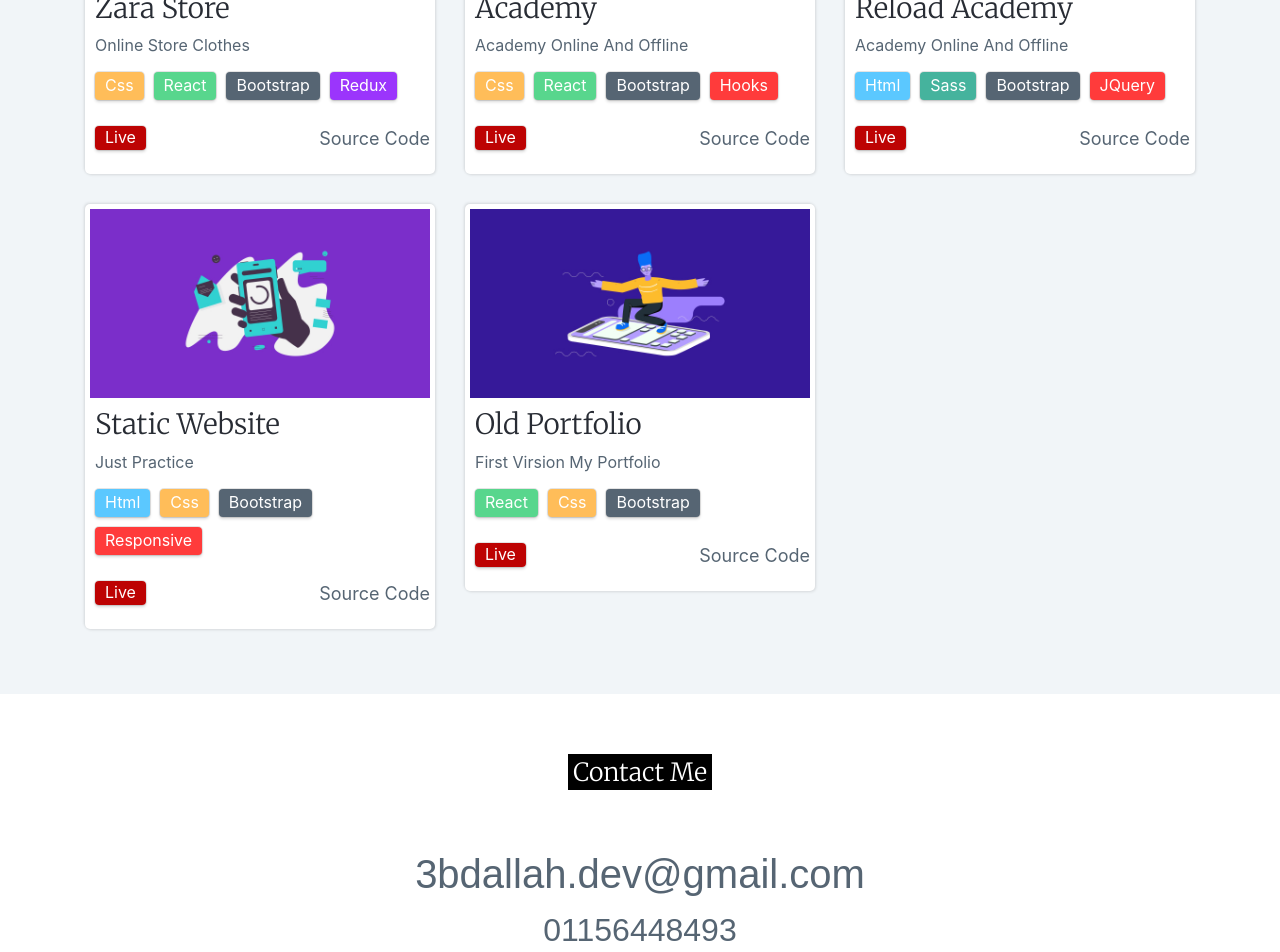
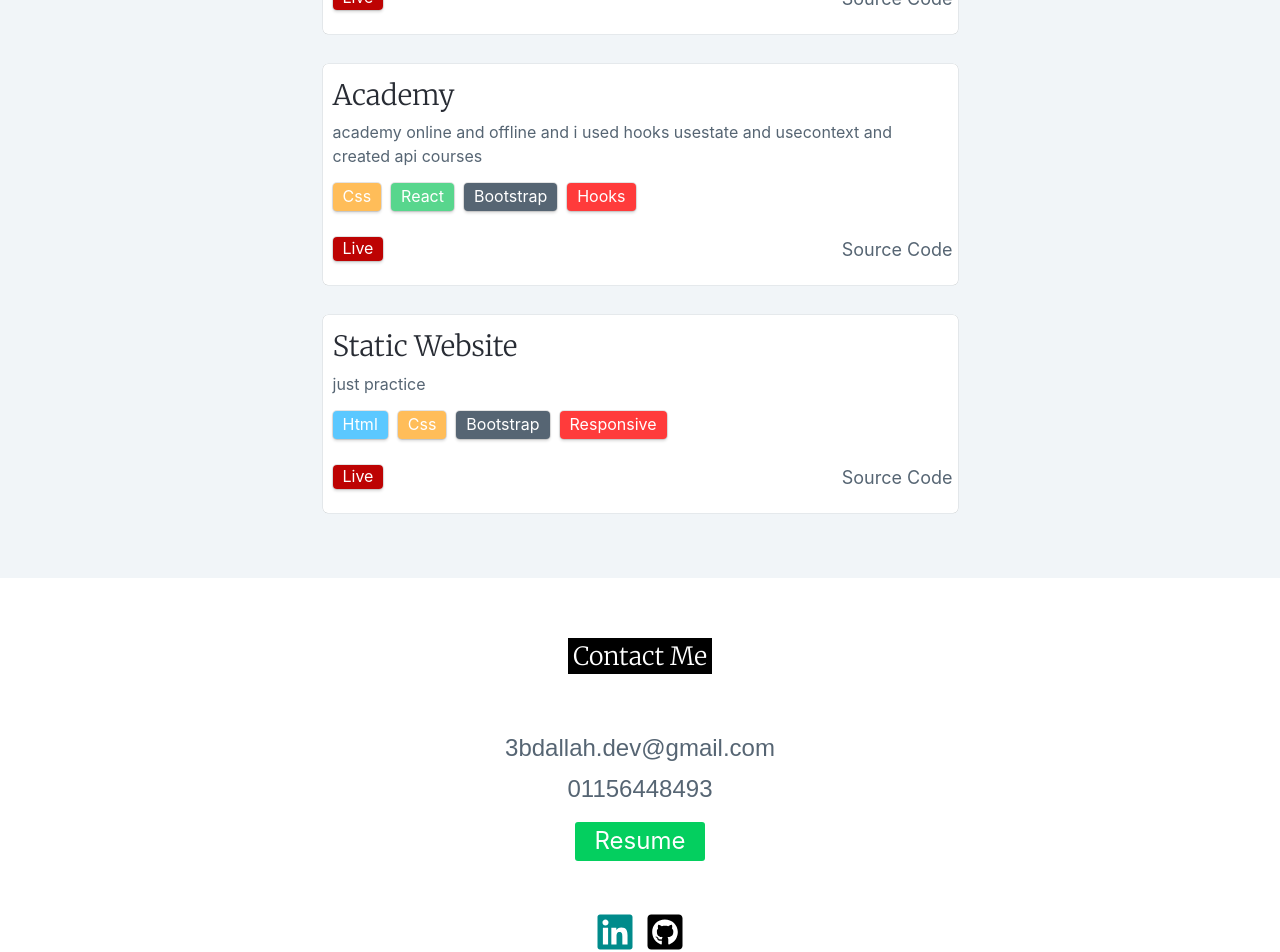
Before and after one commit to 3bdalah/Last-portfolio, a React (Create React App) app: page / in a window 1280 px wide. Shown: the part 1400-2352 px from the top of the page. Built offline with nearby package versions, Linux system fonts and the light colour scheme.

Commit message:
Changed Designed Card Projects

```diff
--- a/public/index.html
+++ b/public/index.html
@@ -24,7 +24,7 @@
       work correctly both with client-side routing and a non-root public URL.
       Learn how to configure a non-root public URL by running `npm run build`.
     -->
-    <title>React App</title>
+    <title>Abdallah</title>
   </head>
   <body>
     <noscript>You need to enable JavaScript to run this app.</noscript>
--- a/src/App.scss
+++ b/src/App.scss
@@ -191,7 +191,9 @@ body{
   background-color: #F1F5F8;
   .project{
     border:none;
-    box-shadow: 1px 1px 3px rgba(0,0,0,0.1),-1px -1px 3px rgba(0,0,0,0.1);
+    // box-shadow: 1px 1px 3px rgba(0,0,0,0.1),-1px -1px 3px rgba(0,0,0,0.1);
+     box-shadow: 0 0 0 0.3px rgba(0,0,0,.1), 0px 0px 0px 0.3px rgba(0,0,0,.1);
+
     overflow: hidden;
     margin:15px 0px;
     background-color: #fff;
@@ -210,6 +212,7 @@ body{
       color:#566573;
       text-transform: capitalize;
       margin: 0px 0px 10px 5px;
+      text-transform: lowercase;
     }
     img{
       width:100%;
@@ -302,24 +305,24 @@ body{
       font-family:  Arial, sans-serif;
       font-weight: 500;
       color:#566573;
-      font-size: 2.5rem;
+      font-size: 1.5rem;
     }
     .mobile{
       color:#566573;
         //  color:#ff3b3b;
-        font-size: 2rem;
+        font-size: 1.5rem;
         font-family:  Arial, sans-serif;
     }
     .resume{
       background-color: #04cf5f;
-      padding:4px 10px 6px 10px;
+      padding:4px 20px 6px 20px;
       color:#fff;
       text-transform: capitalize;
       text-decoration: none;
       border-radius: 3px;
       margin-bottom: 20px;
 
-      font-size: 2rem;
+      font-size: 1.5rem;
       // display: block;
       // text-align: center;
     }
@@ -327,7 +330,7 @@ body{
       display: block;
       margin-top: 40px;
       .icon{
-        font-size: 2.7rem;
+        font-size: 2.5rem;
         margin:5px;
       }
       .icon.github a{
@@ -349,8 +352,7 @@ body{
       margin-top:50px;
       // text-transform: capitalize;
       .mail{
-
-        font-size: 1.5rem;
+        font-size: 1rem;
       }
       .mobile{
         font-size: 1rem;
--- a/src/components/projects/ProjectItem.js
+++ b/src/components/projects/ProjectItem.js
@@ -3,11 +3,11 @@ import uuid from 'react-uuid'
 
 const ProjectItem = ({img,title,desc,skills,git,demo}) => {
     return (
-        <div className="col-lg-4 col-md-6 col-sm-12">
+        <div className="col-lg-7 col-md-8 col-sm-12 mx-auto">
 
             <div className="project">
             <a href={demo} target="blank">
-               <img src={img} alt="Project Academy "/>
+
                </a>
                <h3 className="title-project">{title}</h3>
                <p className="desc">{desc}</p>
--- a/src/data/projects.js
+++ b/src/data/projects.js
@@ -4,7 +4,7 @@ const projects = [
         title: "zara store",
         img : "./img-public/project2.jpg",
         skills: ['css','react','bootstrap','redux'],
-        desc:"online store clothes",
+        desc:"E-Commerse is the buying and selling of goods and services,online store clothes,App have single page application and add products to cart and another features",
         demo:"https://zarastore.netlify.app/",
         git:"https://github.com/abdallllaa/zara"
     },
@@ -13,19 +13,19 @@ const projects = [
         title: "Academy",
         img : "./img-public/project3.jpg",
         skills: ['css','react','bootstrap','hooks'],
-        desc:"academy online and offline",
+        desc:"academy online and offline and i used Hooks Usestate and useContext and Created Api courses",
         demo:"https://megira.netlify.app/",
         git:"https://github.com/abdallllaa/academy"
     },
-    {
-        id: 3,
-        title: "Reload Academy",
-        img : "./img-public/project4.jpg",
-        skills: ['html','sass','bootstrap','jQuery'],
-        desc:"academy online and offline",
-        demo:"https://aacademy.netlify.app/",
-        git:"https://github.com/abdallllaa/"
-    },
+    // {
+    //     id: 3,
+    //     title: "Reload Academy",
+    //     img : "./img-public/project4.jpg",
+    //     skills: ['html','sass','bootstrap','jQuery'],
+    //     desc:"academy online and offline",
+    //     demo:"https://aacademy.netlify.app/",
+    //     git:"https://github.com/abdallllaa/"
+    // },
     {
         id: 4,
         title: "static website",
@@ -34,15 +34,6 @@ const projects = [
         desc:"just practice ",
         demo:"https://reloadacademy1.netlify.app/",
         git:"https://github.com/abdallllaa/landing-page"
-    },
-    {
-        id: 5,
-        title: "old portfolio",
-        img : "./img-public/project6.jpg",
-        skills: ['react','css','bootstrap'],
-        desc:"first virsion my portfolio ",
-        demo:"https://abdalahabdelghafar.netlify.com/",
-        git:"https://github.com/abdallllaa/portfolio"
     }
 ];
 export default projects;
```
Also changed, not shown: 1 other file (tests, documents, lock files or other folders).
